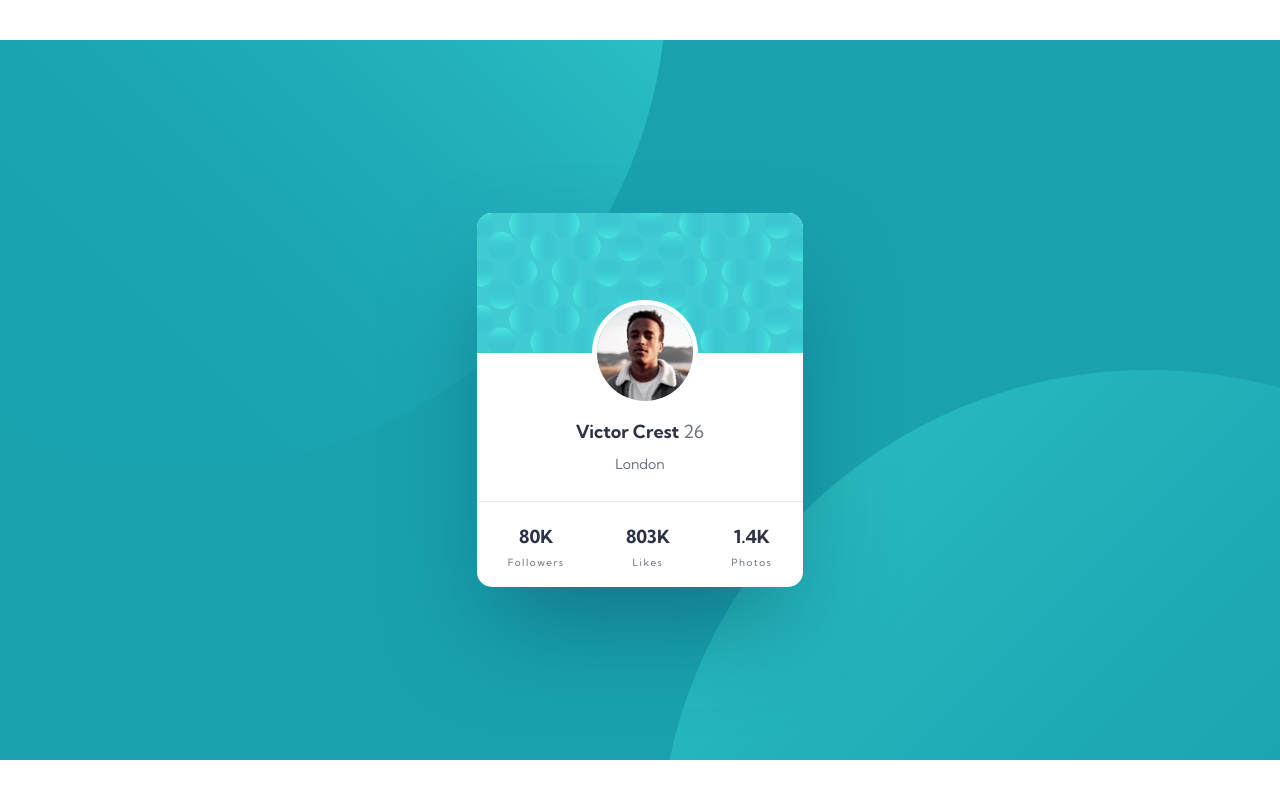
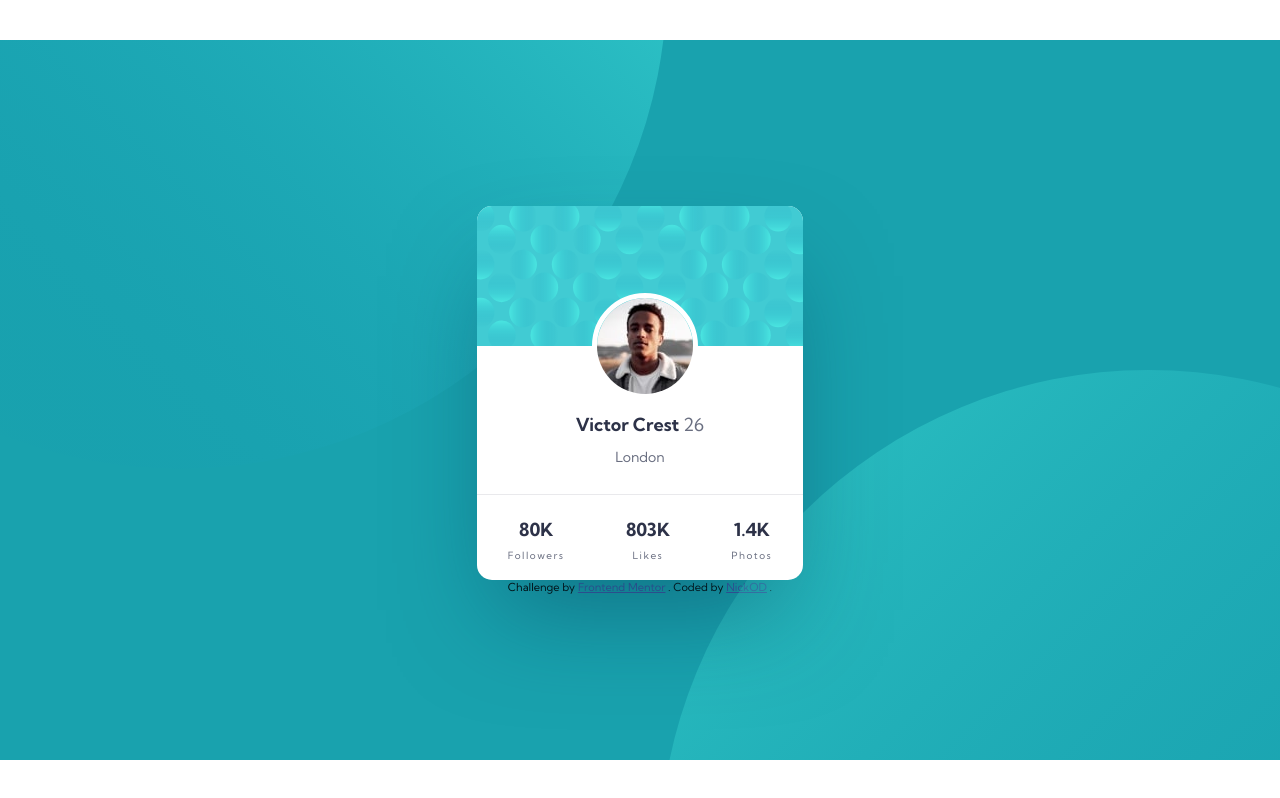
Before and after one commit to NickODxyz/FM-profile-card-component-main, a plain HTML site: page index.html in a window 1280 px wide. Shown: the top 798 px of the page. Drawn offline with Linux system fonts and the light colour scheme.

Commit message:
Add files via upload

```diff
--- a/css/styles.css
+++ b/css/styles.css
@@ -23,6 +23,7 @@ body {
 .wrapper {
     background: var(--dark-cyan);
     display: flex;
+    flex-direction: column;
     align-items: center;
     justify-content: center;
     width: 37.5rem;
@@ -131,10 +132,10 @@ body {
     }
 }
 
-/* .attribution {
+.attribution {
     font-size: 11px;
     text-align: center;
 }
 .attribution a {
     color: hsl(228, 45%, 44%);
-} */
+}
--- a/index.html
+++ b/index.html
@@ -15,15 +15,13 @@
                 <div class="bg-img-bottom"></div>
                 <div class="card">
                     <div class="img-holder">
-                        <img
-                            src="./images/bg-pattern-card.svg"
-                            alt=""
-                            aria-hidden="true"
-                            class="img-card"
-                        />
+                        <img src="./images/bg-pattern-card.svg" alt="" aria-hidden="true" class="img-card" />
                         <img src="./images/image-victor.jpg" alt="Victor" class="img-avatar" />
                     </div>
-                    <h1 class="heading">Victor Crest <span>26</span></h1>
+                    <h1 class="heading">
+                        Victor Crest
+                        <span>26</span>
+                    </h1>
                     <p class="location">London</p>
                     <ul class="list-container">
                         <li>
@@ -40,13 +38,14 @@
                         </li>
                     </ul>
                 </div>
+                <div class="attribution">
+                    Challenge by
+                    <a href="https://www.frontendmentor.io?ref=challenge" target="_blank">Frontend Mentor</a>
+                    . Coded by
+                    <a href="https://www.nickod.xyz/">NickOD</a>
+                    .
+                </div>
             </div>
         </main>
     </body>
 </html>
-
-<!-- <div class="attribution">
-                Challenge by
-                <a href="https://www.frontendmentor.io?ref=challenge" target="_blank">Frontend Mentor</a
-                >. Coded by <a href="#">NickOD</a>.
-            </div> -->
```
